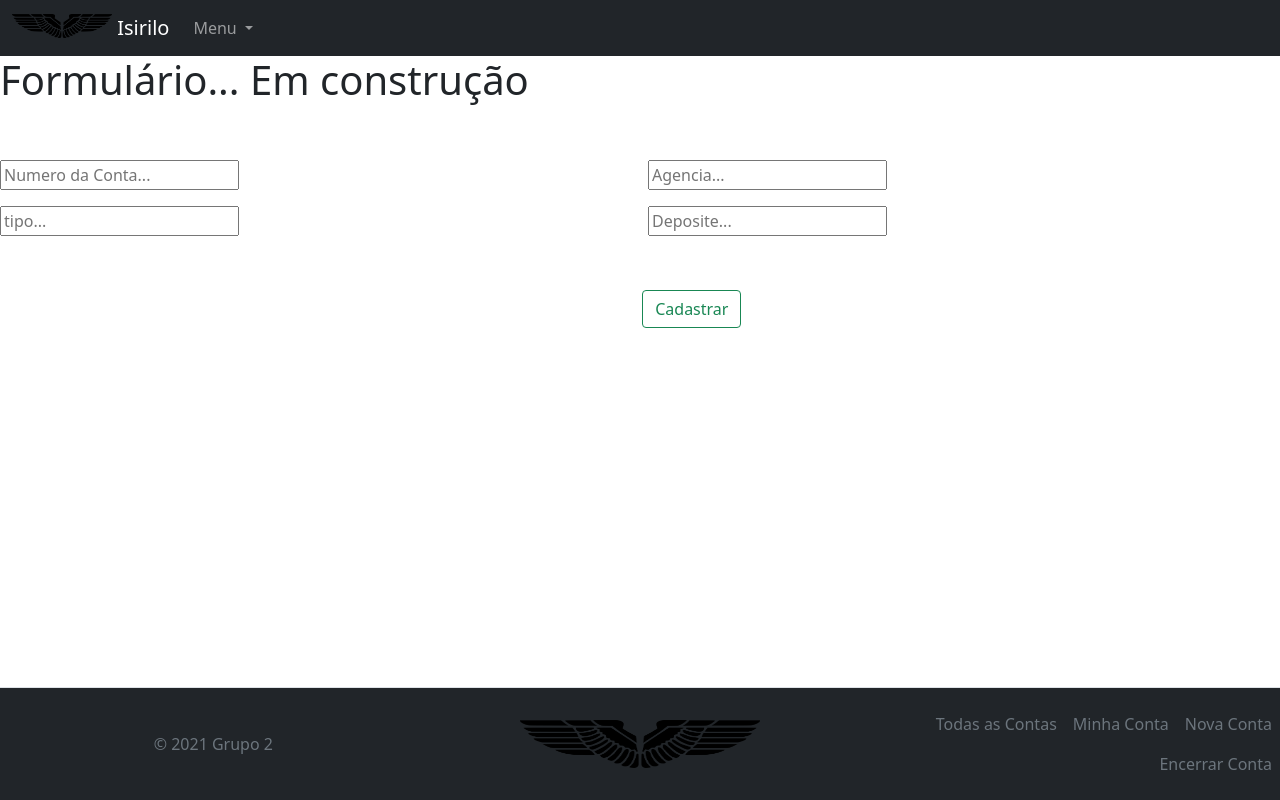
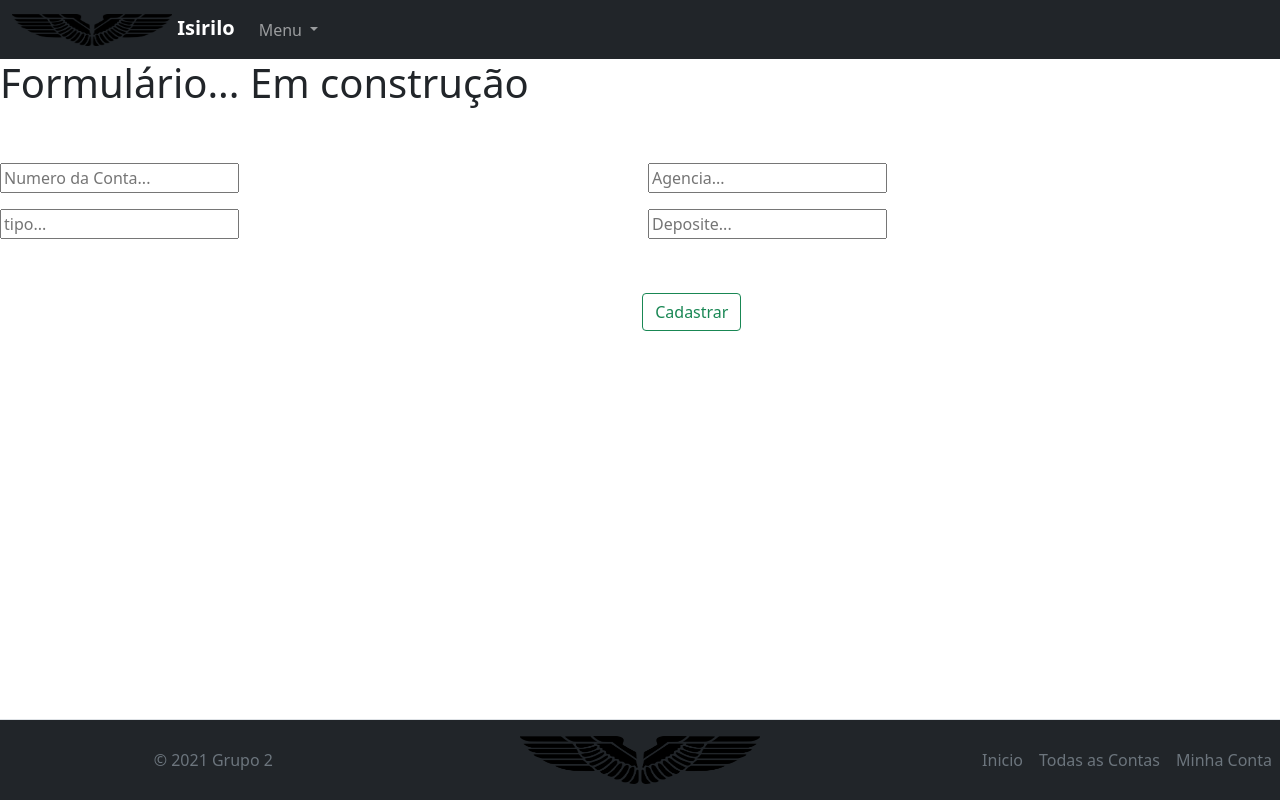
Before and after one commit to pedrowille/projeto_final_webapi_itau, a plain HTML site: page FrontEnd/nova.html in a window 1280 px wide. Shown: the top 800 px of the page. Drawn offline with nearby package versions, Linux system fonts and the light colour scheme.

Commit message:
Update nova.html

```diff
--- a/FrontEnd/nova.html
+++ b/FrontEnd/nova.html
@@ -15,8 +15,8 @@
     <nav class="navbar navbar-expand-lg navbar-dark bg-dark">
         <div class="container-fluid">
             <a class="navbar-brand" href="#">
-                <img src="src/imagens/logo.png" alt="" width="100" height="24" class="d-inline-block align-text-top">
-                Isirilo
+                <img src="src/imagens/logo.png" alt="" width="160" height="32" class="d-inline-block align-text-top">
+                <strong>Isirilo</strong>
               </a>
           <button class="navbar-toggler" type="button" data-bs-toggle="collapse" data-bs-target="#navbarNavDarkDropdown" aria-controls="navbarNavDarkDropdown" aria-expanded="false" aria-label="Toggle navigation">
             <span class="navbar-toggler-icon"></span>
@@ -31,7 +31,7 @@
                   <li><a class="dropdown-item" href="home.html">Home</a></li>
                   <li><a class="dropdown-item" href="minha.html">Minha Conta</a></li>
                   <li><a class="dropdown-item" href="index.html">Todas as Contas</a></li>
-                  <li><a class="dropdown-item" href="excluir.html">Encerrar Conta</a></li>
+
 
                 </ul>
 
@@ -68,7 +68,7 @@
 
         <div class="d-grid gap-2 d-md-flex justify-content-md-center" style="margin: 4%;">
 
-        <button class="btn btn-outline-success">Cadastrar</button>
+        <button class="btn btn-outline-success" type="submit">Cadastrar</button>
 
         </div>
     </form>
@@ -92,10 +92,10 @@ width:100%; text-align:center">
     </a>
 
     <ul class="nav col-md-4 justify-content-end ">
-      <li class="nav-item"><a href="#" class="nav-link px-2 text-muted">Todas as Contas</a></li>
-      <li class="nav-item"><a href="#" class="nav-link px-2 text-muted">Minha Conta</a></li>
-      <li class="nav-item"><a href="#" class="nav-link px-2 text-muted">Nova Conta</a></li>
-      <li class="nav-item"><a href="#" class="nav-link px-2 text-muted">Encerrar Conta</a></li>
+      <li class="nav-item"><a href="home.html" class="nav-link px-2 text-muted">Inicio</a></li>
+      <li class="nav-item"><a href="index.html" class="nav-link px-2 text-muted">Todas as Contas</a></li>
+      <li class="nav-item"><a href="minha.html" class="nav-link px-2 text-muted">Minha Conta</a></li>
+
       <!--<li class="nav-item"><a href="#" class="nav-link px-2 text-muted">About</a></li>-->
     </ul>
   </footer>
```
